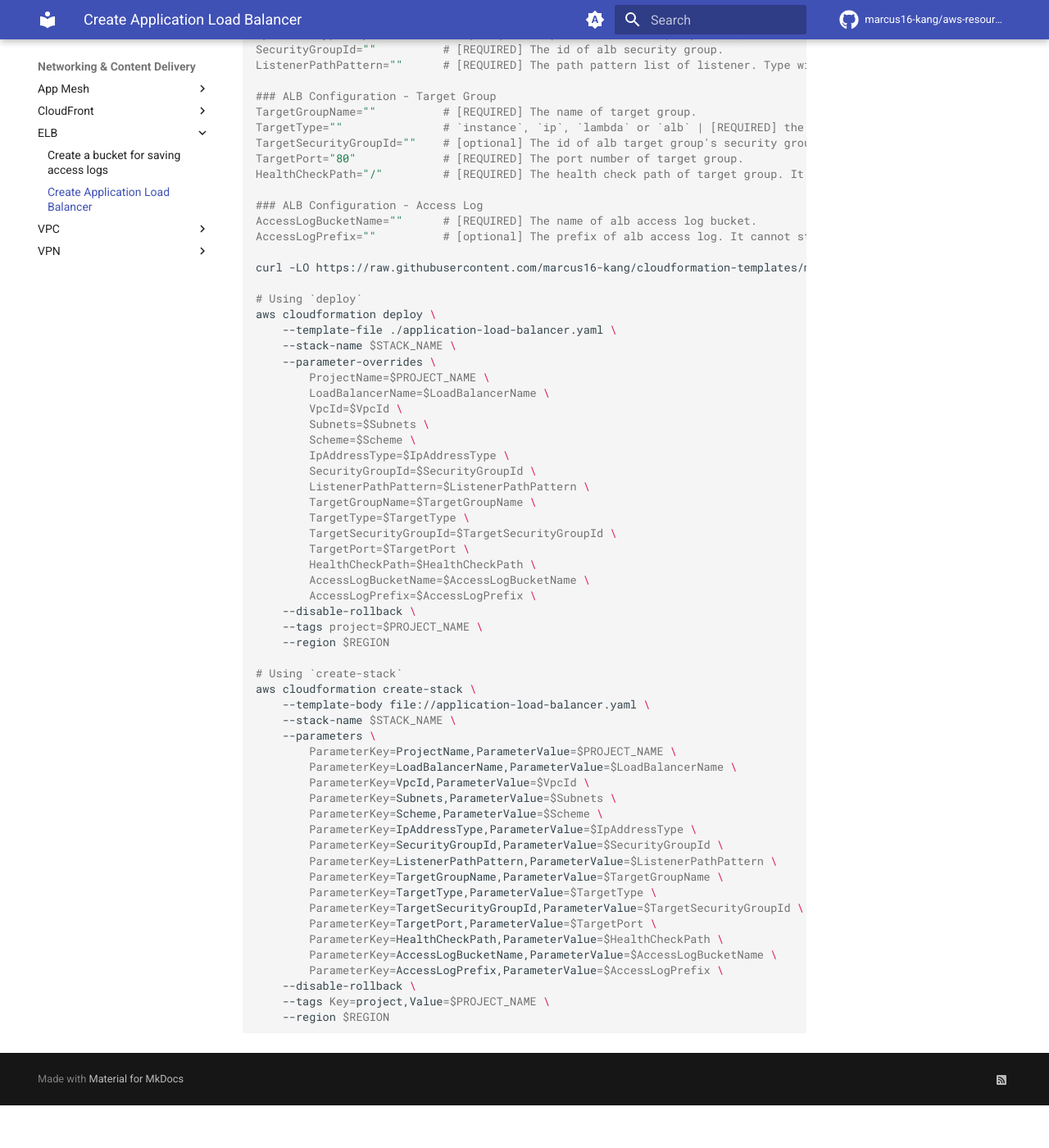
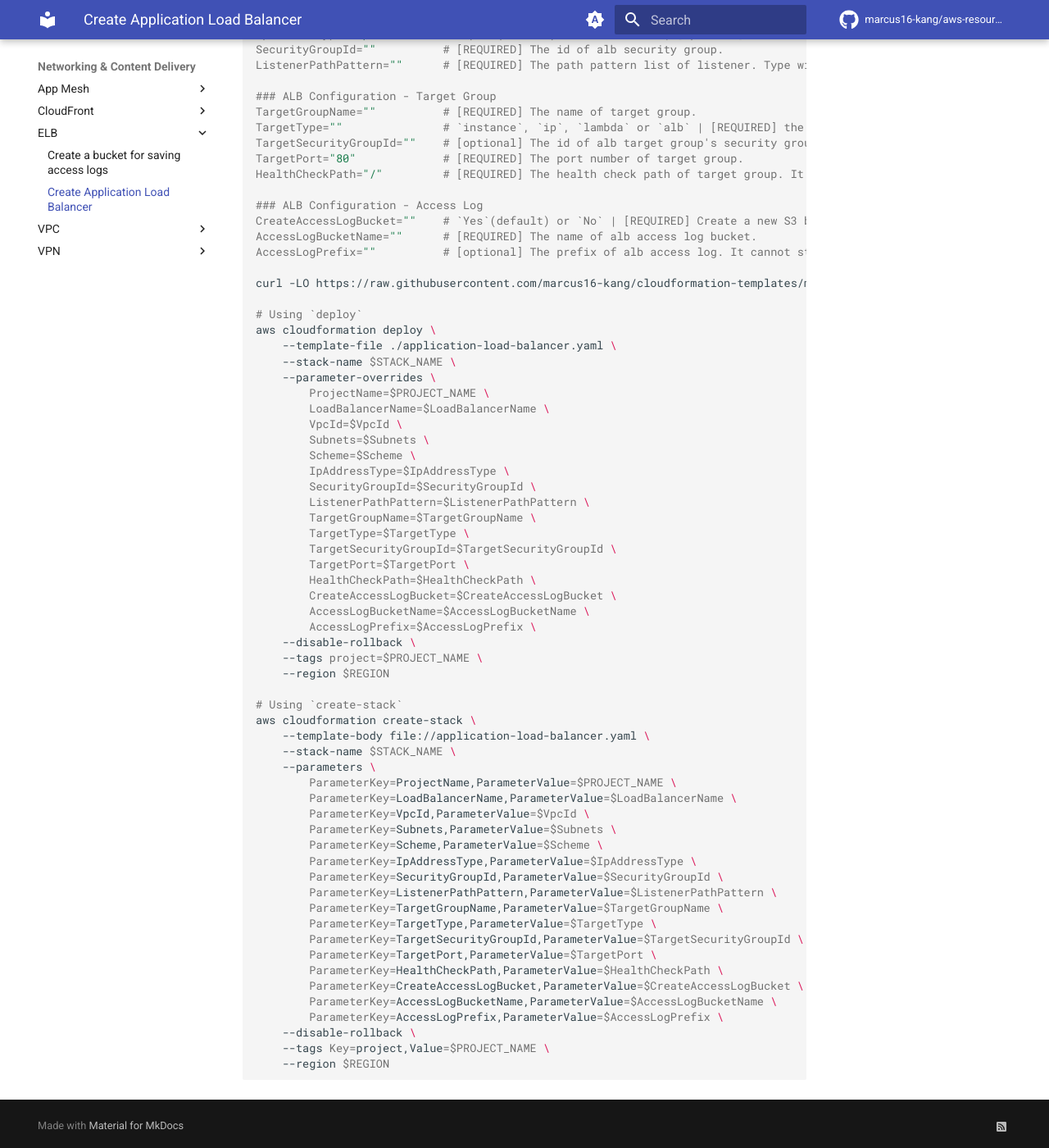
Before and after one commit to dev-sjlee/aws-resources-example, an MkDocs documentation site: the page built from docs/Networking & Content Delivery/ELB/02-create-application-load-balancer.md, in a window 1280 px wide and 1400 px high, scrolled down 418 px. Shown: the whole window at 82% size. Built offline with MkDocs 1.6.1 and Material for MkDocs 9.7.7, drawn with Linux system fonts in a browser that asks for light colours; comment, search, counter and statistics services are not loaded; before the commit the page ends 1766 px from its top, so only the background shows below that.

Commit message:
Fix alb script.

```diff
--- a/docs/Networking & Content Delivery/ELB/02-create-application-load-balancer.md
+++ b/docs/Networking & Content Delivery/ELB/02-create-application-load-balancer.md
@@ -29,6 +29,7 @@ description: Create Application Load Balancer using CloudFormation.
     HealthCheckPath="/"         # [REQUIRED] The health check path of target group. It should end with `/`.
 
     ### ALB Configuration - Access Log
+    CreateAccessLogBucket=""    # `Yes`(default) or `No` | [REQUIRED] Create a new S3 bucket or using existed S3 bucket.
     AccessLogBucketName=""      # [REQUIRED] The name of alb access log bucket.
     AccessLogPrefix=""          # [optional] The prefix of alb access log. It cannot start or end with `/`.
 
@@ -52,6 +53,7 @@ description: Create Application Load Balancer using CloudFormation.
             TargetSecurityGroupId=$TargetSecurityGroupId \
             TargetPort=$TargetPort \
             HealthCheckPath=$HealthCheckPath \
+            CreateAccessLogBucket=$CreateAccessLogBucket \
             AccessLogBucketName=$AccessLogBucketName \
             AccessLogPrefix=$AccessLogPrefix \
         --disable-rollback \
@@ -76,6 +78,7 @@ description: Create Application Load Balancer using CloudFormation.
             ParameterKey=TargetSecurityGroupId,ParameterValue=$TargetSecurityGroupId \
             ParameterKey=TargetPort,ParameterValue=$TargetPort \
             ParameterKey=HealthCheckPath,ParameterValue=$HealthCheckPath \
+            ParameterKey=CreateAccessLogBucket,ParameterValue=$CreateAccessLogBucket \
             ParameterKey=AccessLogBucketName,ParameterValue=$AccessLogBucketName \
             ParameterKey=AccessLogPrefix,ParameterValue=$AccessLogPrefix \
         --disable-rollback \
@@ -107,6 +110,7 @@ description: Create Application Load Balancer using CloudFormation.
     $HealthCheckPath="/"        # [REQUIRED] The health check path of target group. It should end with `/`.
 
     ### ALB Configuration - Access Log
+    $CreateAccessLogBucket=""   # `Yes`(default) or `No` | [REQUIRED] Create a new S3 bucket or using existed S3 bucket.
     $AccessLogBucketName=""     # [REQUIRED] The name of alb access log bucket.
     $AccessLogPrefix=""         # [optional] The prefix of alb access log. It cannot start or end with `/`.
 
@@ -130,6 +134,7 @@ description: Create Application Load Balancer using CloudFormation.
             TargetSecurityGroupId=$TargetSecurityGroupId `
             TargetPort=$TargetPort `
             HealthCheckPath=$HealthCheckPath `
+            CreateAccessLogBucket=$CreateAccessLogBucket `
             AccessLogBucketName=$AccessLogBucketName `
             AccessLogPrefix=$AccessLogPrefix `
         --disable-rollback `
@@ -154,6 +159,7 @@ description: Create Application Load Balancer using CloudFormation.
             ParameterKey=TargetSecurityGroupId,ParameterValue=$TargetSecurityGroupId `
             ParameterKey=TargetPort,ParameterValue=$TargetPort `
             ParameterKey=HealthCheckPath,ParameterValue=$HealthCheckPath `
+            ParameterKey=CreateAccessLogBucket,ParameterValue=$CreateAccessLogBucket `
             ParameterKey=AccessLogBucketName,ParameterValue=$AccessLogBucketName `
             ParameterKey=AccessLogPrefix,ParameterValue=$AccessLogPrefix `
         --disable-rollback `
```
Also changed, not shown: docs/Containers/EKS/08-cluster-autoscaling.md (+15 -15 lines).
